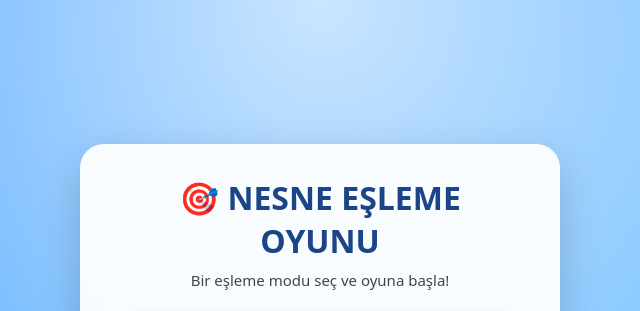
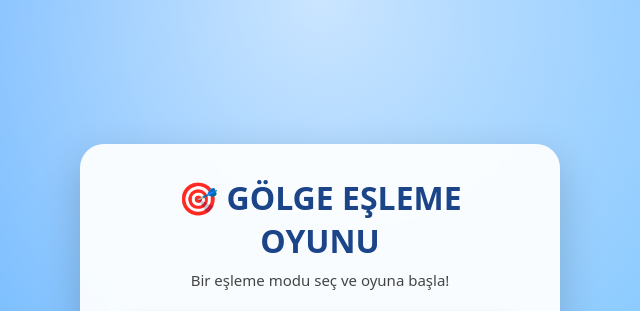
Before and after one commit to berkkaplan92/golgeesleme, a plain HTML site: page index.html in a window 1280 px wide. Shown: the top 311 px of the page, 320-960 px from the left. Drawn offline with Linux system fonts and the light colour scheme.

Commit message:
Update index.html

```diff
--- a/index.html
+++ b/index.html
@@ -387,7 +387,7 @@
   <!-- MENÜ -->
   <div id="menuScreen">
     <div class="menu-card">
-      <div class="menu-title">🎯 NESNE EŞLEME OYUNU</div>
+      <div class="menu-title">🎯 GÖLGE EŞLEME OYUNU</div>
       <p class="menu-subtitle">Bir eşleme modu seç ve oyuna başla!</p>
 
       <button class="mode-button" data-choices="1">
```
